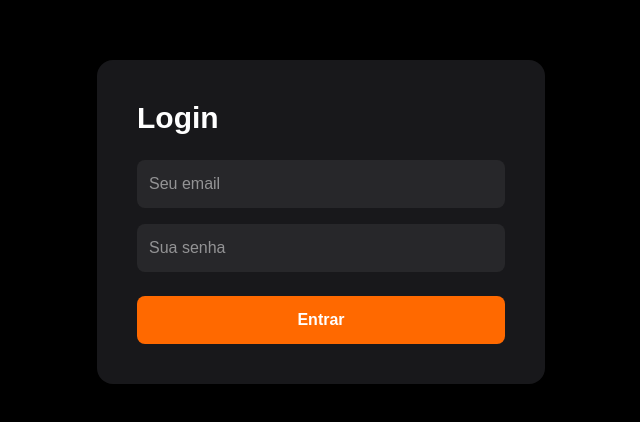
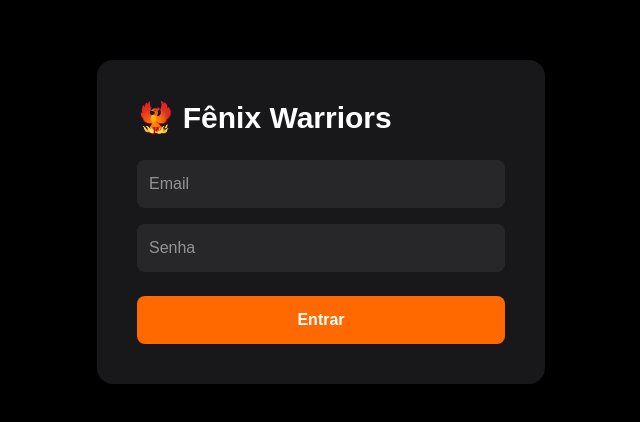
Before and after one commit to agenciafenixwarriors/fenix-warriors, a React (Vite) app: page /login in a window 1280 px wide. Shown: the part 178-600 px from the top of the page, without its empty margins (319-959 px from the left). Built offline with nearby package versions, Linux system fonts and the light colour scheme.

Commit message:
Firebase auth setup

```diff
--- a/src/pages/Login.jsx
+++ b/src/pages/Login.jsx
@@ -1,27 +1,73 @@
+import { useState } from "react";
+
+import {
+  signInWithEmailAndPassword,
+} from "firebase/auth";
+
+import { auth } from "../services/firebase";
+
+import { useNavigate } from "react-router-dom";
+
 export default function Login() {
+  const navigate = useNavigate();
+
+  const [email, setEmail] = useState("");
+
+  const [password, setPassword] =
+    useState("");
+
+  async function handleLogin(e) {
+    e.preventDefault();
+
+    try {
+      await signInWithEmailAndPassword(
+        auth,
+        email,
+        password
+      );
+
+      navigate("/");
+    } catch (error) {
+      console.log(error);
+
+      alert("Erro no login");
+    }
+  }
+
   return (
-    <div className="min-h-screen bg-black text-white flex items-center justify-center">
-      <div className="bg-zinc-900 p-10 rounded-2xl w-full max-w-md">
-        <h1 className="text-3xl font-bold mb-6">
-          Login
+    <div className="min-h-screen bg-black flex items-center justify-center">
+      <form
+        onSubmit={handleLogin}
+        className="bg-zinc-900 p-10 rounded-2xl w-full max-w-md"
+      >
+        <h1 className="text-white text-3xl font-bold mb-6">
+          🐦‍🔥 Fênix Warriors
         </h1>
 
         <input
           type="email"
-          placeholder="Seu email"
-          className="w-full p-3 rounded-lg bg-zinc-800 mb-4"
+          placeholder="Email"
+          className="w-full p-3 rounded-lg mb-4 bg-zinc-800 text-white"
+          value={email}
+          onChange={(e) =>
+            setEmail(e.target.value)
+          }
         />
 
         <input
           type="password"
-          placeholder="Sua senha"
-          className="w-full p-3 rounded-lg bg-zinc-800 mb-6"
+          placeholder="Senha"
+          className="w-full p-3 rounded-lg mb-6 bg-zinc-800 text-white"
+          value={password}
+          onChange={(e) =>
+            setPassword(e.target.value)
+          }
         />
 
-        <button className="w-full bg-orange-500 hover:bg-orange-600 p-3 rounded-lg font-bold">
+        <button className="w-full bg-orange-500 hover:bg-orange-600 text-white font-bold p-3 rounded-lg">
           Entrar
         </button>
-      </div>
+      </form>
     </div>
   );
 }
--- a/src/services/firebase.js
+++ b/src/services/firebase.js
@@ -1,46 +1,23 @@
 import { initializeApp } from "firebase/app";
+
+import { getAuth } from "firebase/auth";
 
 import { getFirestore } from "firebase/firestore";
 
-import { getAuth } from "firebase/auth";
-
-import { getStorage } from "firebase/storage";
-
-import { getAnalytics, isSupported } from "firebase/analytics";
-
 const firebaseConfig = {
-  apiKey: "AIzaSyBds6Q8iIq0UITHkSnK0aE4Xf9XkjNocKI",
-
-  authDomain: "fenix-warriors-ff72e.firebaseapp.com",
-
-  projectId: "fenix-warriors-ff72e",
-
-  storageBucket: "fenix-warriors-ff72e.firebasestorage.app",
-
-  messagingSenderId: "90891959036",
-
-  appId: "1:90891959036:web:c1d34de94f63c2fceaf579",
-
-  measurementId: "G-08YK41PSQ0",
+  apiKey: "AIzaSyAOb4DIg__xF1cOO_5u44tB2WybWnQKu2g",
+  authDomain: "fenix-warriors-17e37.firebaseapp.com",
+  projectId: "fenix-warriors-17e37",
+  storageBucket: "fenix-warriors-17e37.firebasestorage.app",
+  messagingSenderId: "364176960493",
+  appId: "1:364176960493:web:48150b563b354dbff355e4",
+  measurementId: "G-M4XSNTM2LE"
 };
 
 const app = initializeApp(firebaseConfig);
 
+export const auth = getAuth(app);
+
 export const db = getFirestore(app);
 
-export const auth = getAuth(app);
-
-export const storage = getStorage(app);
-
-// Analytics seguro
-let analytics = null;
-
-isSupported().then((yes) => {
-  if (yes) {
-    analytics = getAnalytics(app);
-  }
-});
-
-export { analytics };
-
 export default app;
```
